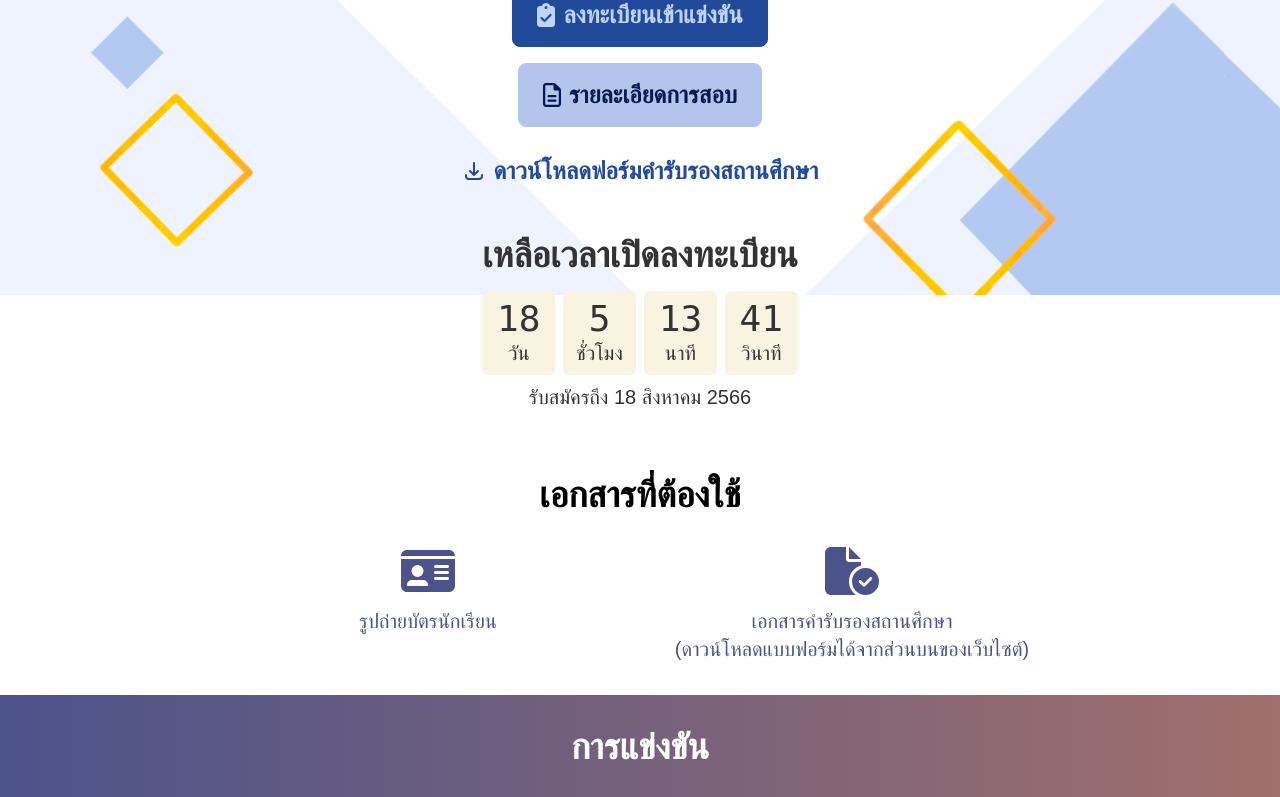
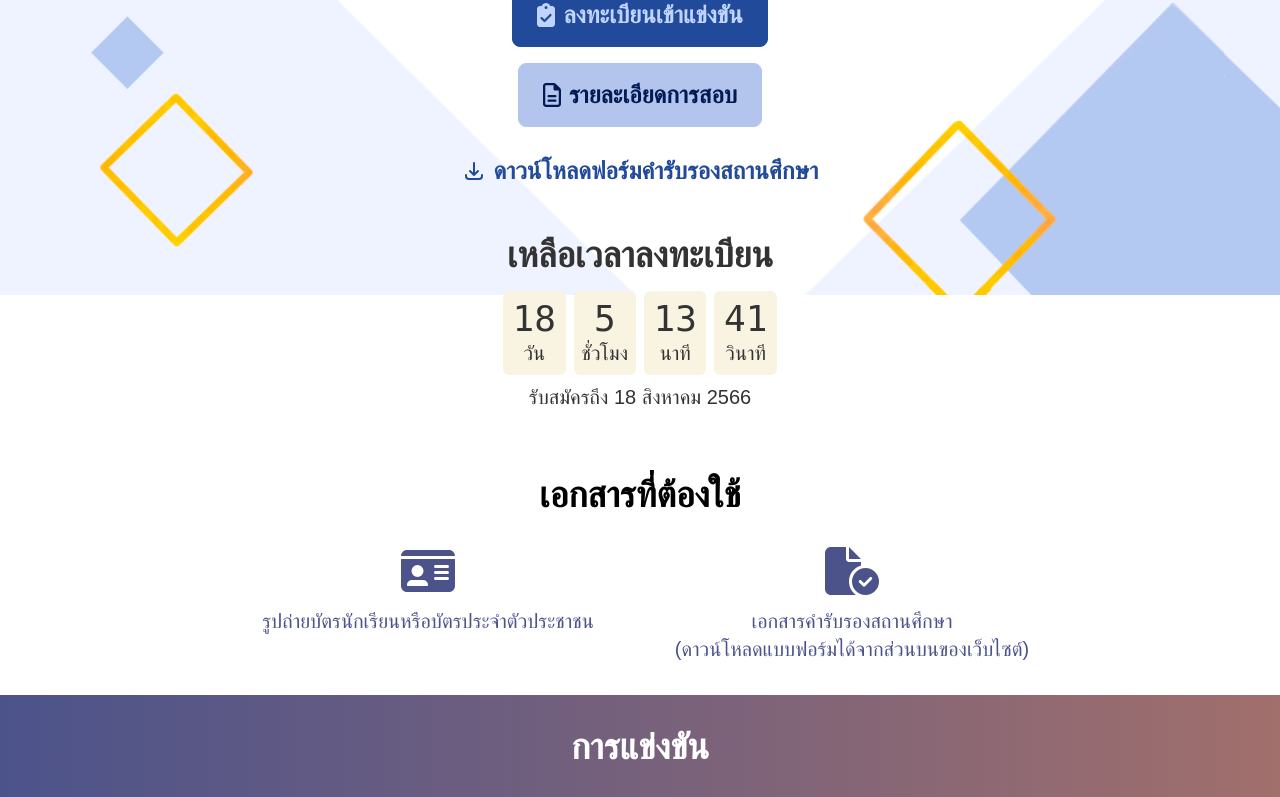
Before and after one commit to Chainxc/square1, a Next.js app: page / in a window 1280 px wide. Shown: the part 505-1302 px from the top of the page. Built offline with nearby package versions, Linux system fonts and the light colour scheme; a web font is replaced by a local one.

Commit message:
ฟกหแ

```diff
--- a/pages/index.jsx
+++ b/pages/index.jsx
@@ -82,7 +82,7 @@ const ctInfo = [
 const doc = [
   {
     icon: faIdCard,
-    text: 'รูปถ่ายบัตรนักเรียน',
+    text: 'รูปถ่ายบัตรนักเรียนหรือบัตรประจำตัวประชาชน',
   },
   {
     icon: faFileCircleCheck,
@@ -279,7 +279,7 @@ export default function Home() {
             <div className='w-full' />
             <div className='max-w-7xl pt-5 px-4 space-y-4 text-center'>
               <span className='text-xl md:text-2xl lg:text-4xl font-IBMPlex font-bold'>
-                {'เหลือเวลาเปิดลงทะเบียน'}
+                {'เหลือเวลาลงทะเบียน'}
               </span>
               {/*<span className='text-xl md:text-2xl lg:text-4xl font-IBMPlex font-bold'>
                 ผลการแข่งขันรอบชิงชนะเลิศ
```
